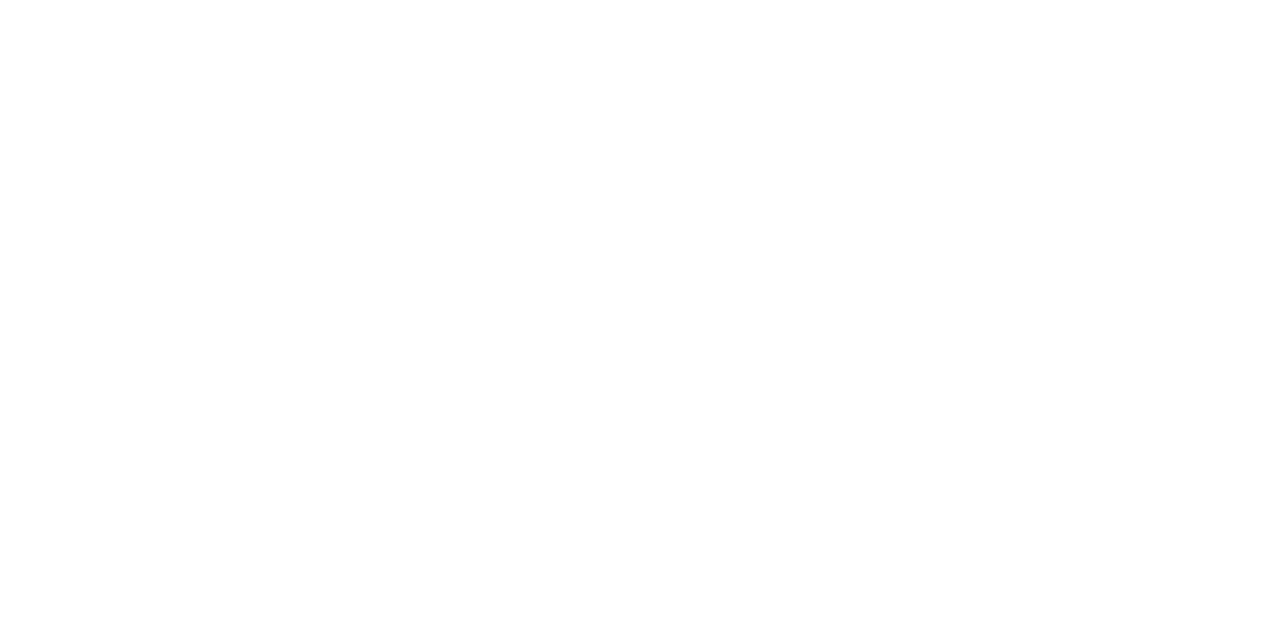
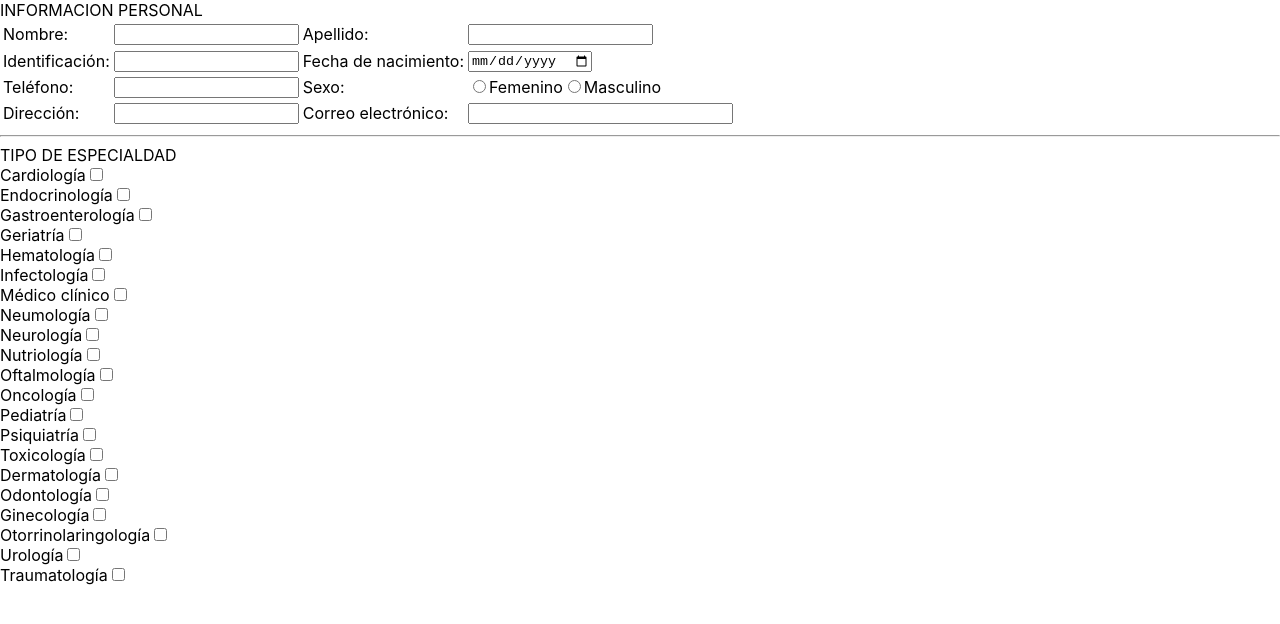
Before and after one commit to guillevidal/GesSalud, a React (Create React App) app in the folder client/: page /createSpecialist in a window 1280 px wide. Shown: the top 624 px of the page. Built offline with nearby package versions, Linux system fonts and the light colour scheme.

Commit message:
creacion de ruta formulario y creación de componentes formulario

```diff
--- a/client/src/App.js
+++ b/client/src/App.js
@@ -1,14 +1,19 @@
 import './App.css';
 import { Route } from 'react-router-dom';
 import Landing from './components/Landing/Landing';
+import CreateSpecialist from './components/Forms/CreateSpecialist/CreateSpecialist'
 
 function App() {
   return (
     <div className="App">
 
-    <Route exact path='/'>
-      <Landing />
-    </Route>
+      <Route exact path='/'>
+        <Landing />
+      </Route>
+      <Route exact path='/createSpecialist'>
+
+        <CreateSpecialist />
+      </Route>
 
     </div>
   );
--- /dev/null
+++ b/client/src/components/forms/CreateSpecialist/CreateSpecialist.jsx
@@ -0,0 +1,35 @@
+import './CreateSpecialist.scss';
+import Person from '../Person/Person'
+
+
+export default function TypeSpecialty() {
+    const typeSpecialty = ["Cardiología", "Endocrinología", "Gastroenterología",
+        "Geriatría", "Hematología", "Infectología", "Médico clínico", "Neumología",
+        "Neurología", "Nutriología", "Oftalmología", "Oncología", "Pediatría", "Psiquiatría",
+        "Toxicología", "Dermatología", "Odontología", "Ginecología", "Otorrinolaringología", "Urología", "Traumatología"]
+
+    return (
+        <>
+            <Person />
+            <hr />
+            <div>
+                <label>TIPO DE ESPECIALDAD</label>
+                <br />
+                {
+                    typeSpecialty && typeSpecialty.map((type, index) => {
+                        return (
+                            <div key={index + "A"} >
+                                <label key={index + type}>{type}</label>
+                                <input
+                                    key={index}
+                                    type="checkbox"
+                                    name={type}
+                                />
+                            </div>
+                        )
+                    })
+                }
+            </div>
+        </>
+    )
+}
--- /dev/null
+++ b/client/src/components/forms/CreateSpecialist/CreateSpecialist.scss
@@ -0,0 +1 @@
+@use '../../../base.scss'
--- /dev/null
+++ b/client/src/components/forms/Person/Person.jsx
@@ -0,0 +1,94 @@
+/*eslint-disable*/
+import './Person.scss';
+
+export default function Person() {
+    return (
+        <div>
+            <label >INFORMACION PERSONAL</label>
+            <form>
+                <table>
+                    <tbody>
+                        <tr>
+                            <td>
+                                <label htmlFor="name">Nombre:</label>
+                            </td>
+                            <td>
+                                <input
+                                    id="name" type="text" name="name" required pattern="^[A-Za-z]+$" title="The field only accepts letters."
+                                />
+                            </td>
+                            <td>
+                                <label htmlFor="lastname">Apellido:</label>
+                            </td>
+                            <td>
+                                <input
+                                    id="lastname" type="text" name="lastname" required pattern="^[A-Za-z]+$" title="The field only accepts letters."
+                                />
+                            </td>
+                        </tr>
+                        <tr>
+                            <td>
+                                <label htmlFor="dni">Identificación:</label>
+                            </td>
+                            <td>
+                                <input
+                                    id="dni" type="text" name="phonenumber" required pattern="[0-9]+"
+                                />
+                            </td>
+                            <td>
+                                <label htmlFor="birth">Fecha de nacimiento:</label>
+                            </td>
+                            <td>
+                                <input
+                                    id="birth" type="date" name="birth" required min={Date()}
+                                />
+                            </td>
+                        </tr>
+                        <tr>
+                            <td>
+                                <label htmlFor="phonenumber">Teléfono:</label>
+                            </td>
+                            <td>
+                                <input
+                                    id="phonenumber" type="tel" name="phonenumber" required pattern="[0-9]{3}-[0-9]{2}-[0-9]{3}"
+                                />
+                            </td>
+                            <td>
+                                <label htmlFor="gener">Sexo:</label>
+                            </td>
+                            <td>
+                                <input
+                                    id="feminine" type="radio" name="gener" value="feminine"
+                                />
+
+                                <label htmlFor="femenine">Femenino</label>
+                                <input
+                                    id="male" type="radio" name="gener" value="male"
+                                />
+                                <label htmlFor="male">Masculino</label>
+                            </td>
+                        </tr>
+                        <tr>
+                            <td>
+                                <label htmlFor="address">Dirección:</label>
+                            </td>
+                            <td>
+                                <input
+                                    id="address" type="text" name="address" required
+                                />
+                            </td>
+                            <td>
+                                <label htmlFor="email">Correo electrónico:</label>
+                            </td>
+                            <td>
+                                <input
+                                    id="email" type="email" name="email" required pattern=".+@globex\.com" size="30"
+                                />
+                            </td>
+                        </tr>
+                    </tbody>
+                </table>
+            </form>
+        </div>
+    )
+}
--- /dev/null
+++ b/client/src/components/forms/Person/Person.scss
@@ -0,0 +1 @@
+@use '../../../base.scss'
```
